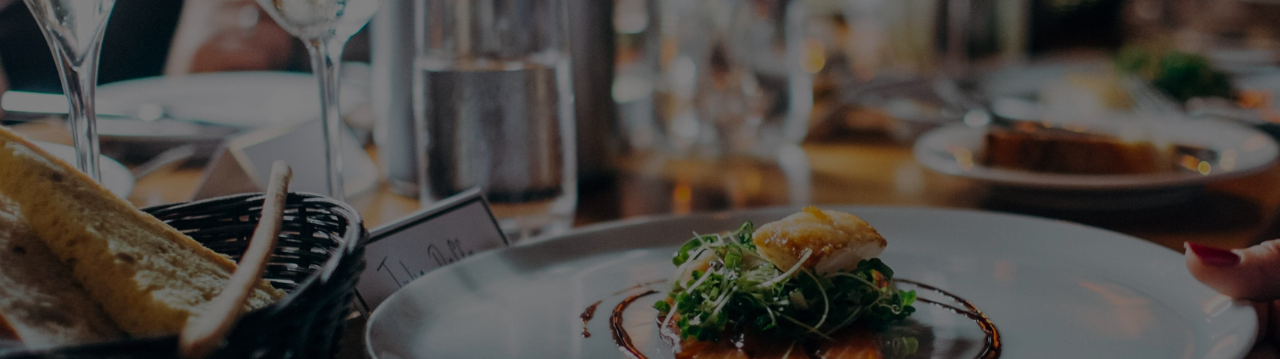
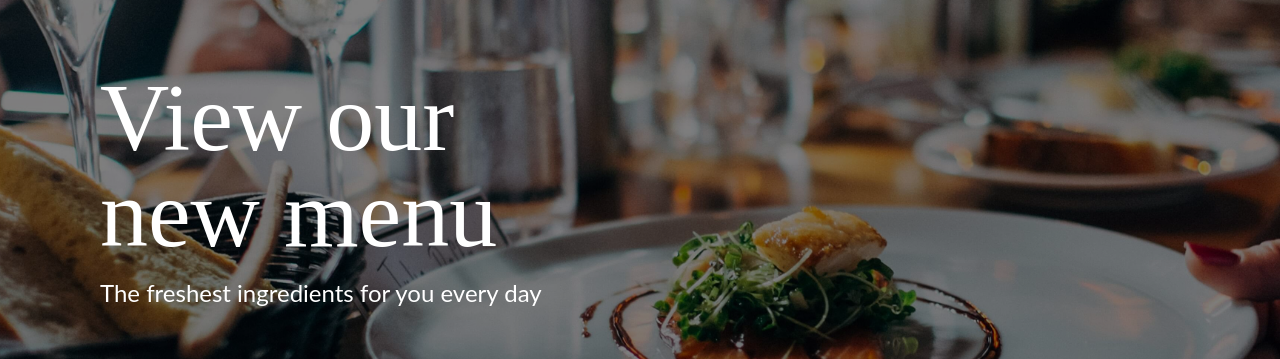
Before and after one commit to shiranlakshitha/FoodZero-React, a React (Vite) app: page /menu in a window 1280 px wide. Shown: the part 211-570 px from the top of the page. Built offline with nearby package versions, Linux system fonts and the light colour scheme.

Commit message:
feat: update z-index values for Navbar and content in Menu page for improved layering

```diff
--- a/src/pages/Menu.tsx
+++ b/src/pages/Menu.tsx
@@ -6,13 +6,17 @@ const Menu = () => {
   return (
     <>
       <div className="relative w-full  h-screen">
-        <div className="absolute top-0 left-0 w-full z-30">
+        <div className="absolute top-0 left-0 w-full z-50">
           <Navbar />
         </div>
         <div className="absolute inset-0 z-10">
           <img className="w-full h-full object-cover" src={assets.menucover} alt="" />
         </div>
         <div className="absolute inset-0 z-20 bg-black/50 "></div>
+        <div className="px-[100px]  relative flex flex-col h-full items-start justify-center z-50">
+          <h1 className="text-8xl max-w-[400px] text-white font-rufina">View our new menu</h1>
+          <p className="mt-[15px] text-2xl text-white font-lato">The freshest ingredients for you every day</p>
+        </div>
       </div>
       {/*first section*/}
       <div className="px-[50px]">
```
